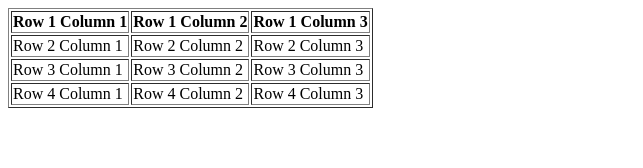
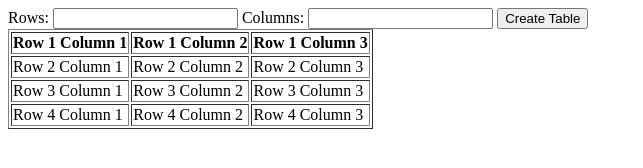
Before and after one commit to Flamuravd/Basic-JavaScript-Homeworks, a plain HTML site: page JavaScript Homework 7/index.html in a window 1280 px wide. Shown: the whole page, without its empty margins (0-643 px from the left). Drawn offline with Linux system fonts and the light colour scheme.

Commit message:
Homework 7

```diff
--- a/JavaScript Homework 7/index.html
+++ b/JavaScript Homework 7/index.html
@@ -7,6 +7,12 @@
   <script src="app.js" defer></script>
 </head>
 <body>
+  <label for="rows">Rows:</label>
+  <input type="number" id="rows">
+  <label for="columns">Columns:</label>
+  <input type="number" id="columns">
+  <button id="createTable">Create Table</button>
+
   <div id="table"></div>
 </body>
 </html>
```
